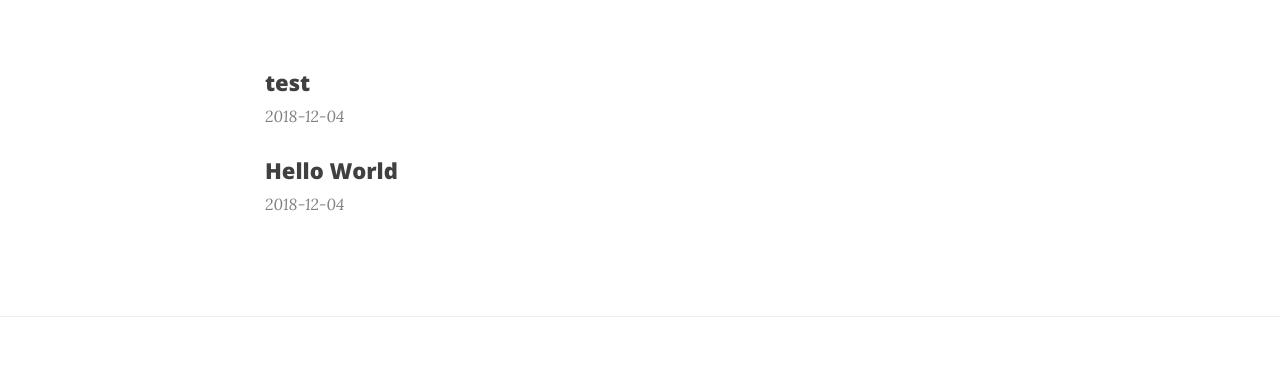
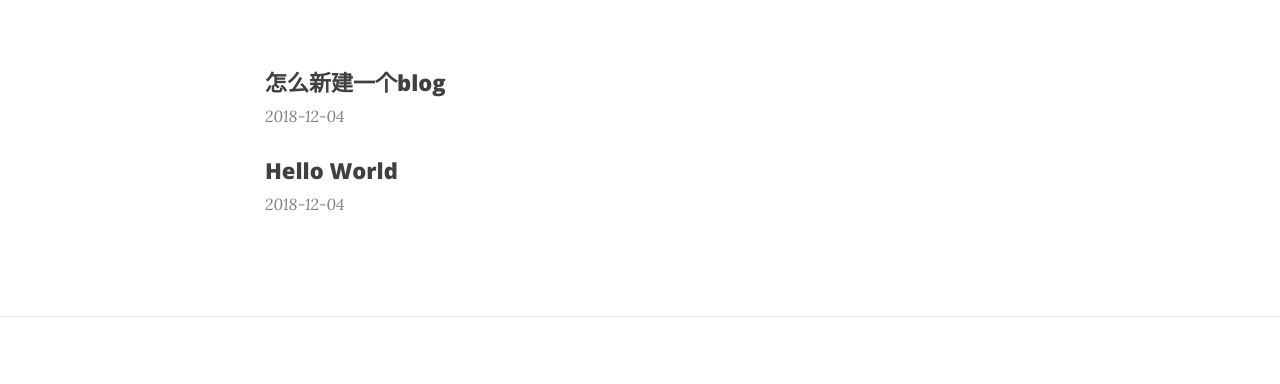
Before and after one commit to zjjnb/zjj, a plain HTML site: page archives/2018/12/index.html in a window 1280 px wide. Shown: the part 408-792 px from the top of the page. Drawn offline with nearby package versions, Linux system fonts and the light colour scheme.

Commit message:
Site updated: 2018-12-04 17:26:54

```diff
--- a/archives/2018/12/index.html
+++ b/archives/2018/12/index.html
@@ -177,7 +177,7 @@
                 <div class="post-preview">
     <a href="/2018/12/04/undefined/">
         <h1 class="post-title archive">
-            test
+            怎么新建一个blog
         </h1>
     </a>
     <p class="post-meta archive">
```
Also changed, not shown: archives/2018/index.html (+1 -1 lines), archives/index.html (+1 -1 lines), index.html (+1 -1 lines).
